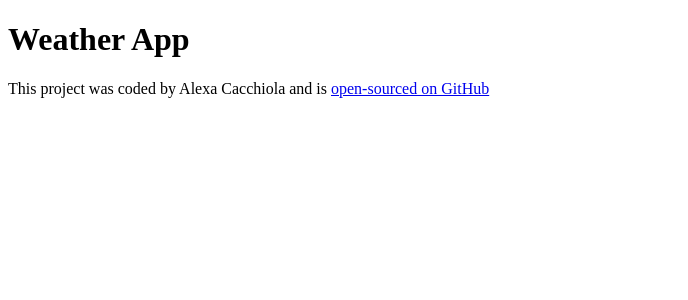
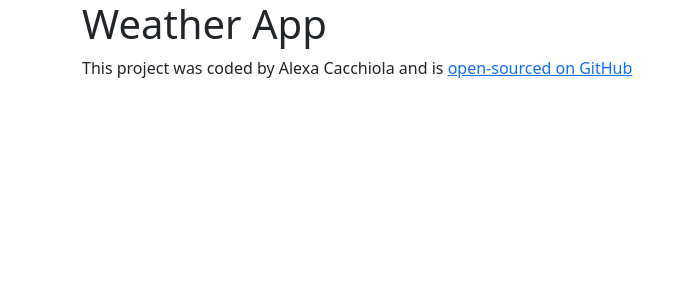
Before and after one commit to codergirlshecodes/React-Weather-App-Restructured, a React (Create React App) app: page / in a window 1280 px wide. Shown: the top 300 px of the page, without its empty margins (0-688 px from the left). Built offline with nearby package versions, Linux system fonts and the light colour scheme.

Commit message:
Added Bootstrap

```diff
--- a/package.json
+++ b/package.json
@@ -6,9 +6,10 @@
     "@testing-library/jest-dom": "^5.17.0",
     "@testing-library/react": "^13.4.0",
     "@testing-library/user-event": "^13.5.0",
+    "bootstrap": "^5.3.3",
     "react": "^18.2.0",
     "react-dom": "^18.2.0",
-    "react-scripts": "5.0.1",
+    "react-scripts": "^5.0.1",
     "web-vitals": "^2.1.4"
   },
   "scripts": {
--- a/public/index.html
+++ b/public/index.html
@@ -10,6 +10,8 @@
       content="Weather Application"
     />
     <link rel="manifest" href="%PUBLIC_URL%/manifest.json" />
+
+
     <title>React Weather App</title>
   </head>
   <body>
--- a/src/App.js
+++ b/src/App.js
@@ -4,6 +4,7 @@ import './App.css';
 export default function App() {
   return (
     <div className="App">
+      <div className="container">
       <h1>Weather App</h1>
       <footer>
         This project was coded by Alexa Cacchiola and is {" "}
@@ -12,5 +13,6 @@ export default function App() {
       </a>
     </footer>
     </div>
+    </div>
   );
 }
--- a/src/index.js
+++ b/src/index.js
@@ -1,6 +1,7 @@
 import React from 'react';
 import ReactDOM from 'react-dom/client';
-import './index.css';
+import "./index.css"
+import "bootstrap/dist/css/bootstrap.css";
 import App from './App';
 import reportWebVitals from './reportWebVitals';
 
@@ -11,7 +12,4 @@ root.render(
   </React.StrictMode>
 );
 
-// If you want to start measuring performance in your app, pass a function
-// to log results (for example: reportWebVitals(console.log))
-// or send to an analytics endpoint. Learn more: https://bit.ly/CRA-vitals
 reportWebVitals();
```
Also changed, not shown: 1 other file (tests, documents, lock files or other folders).
